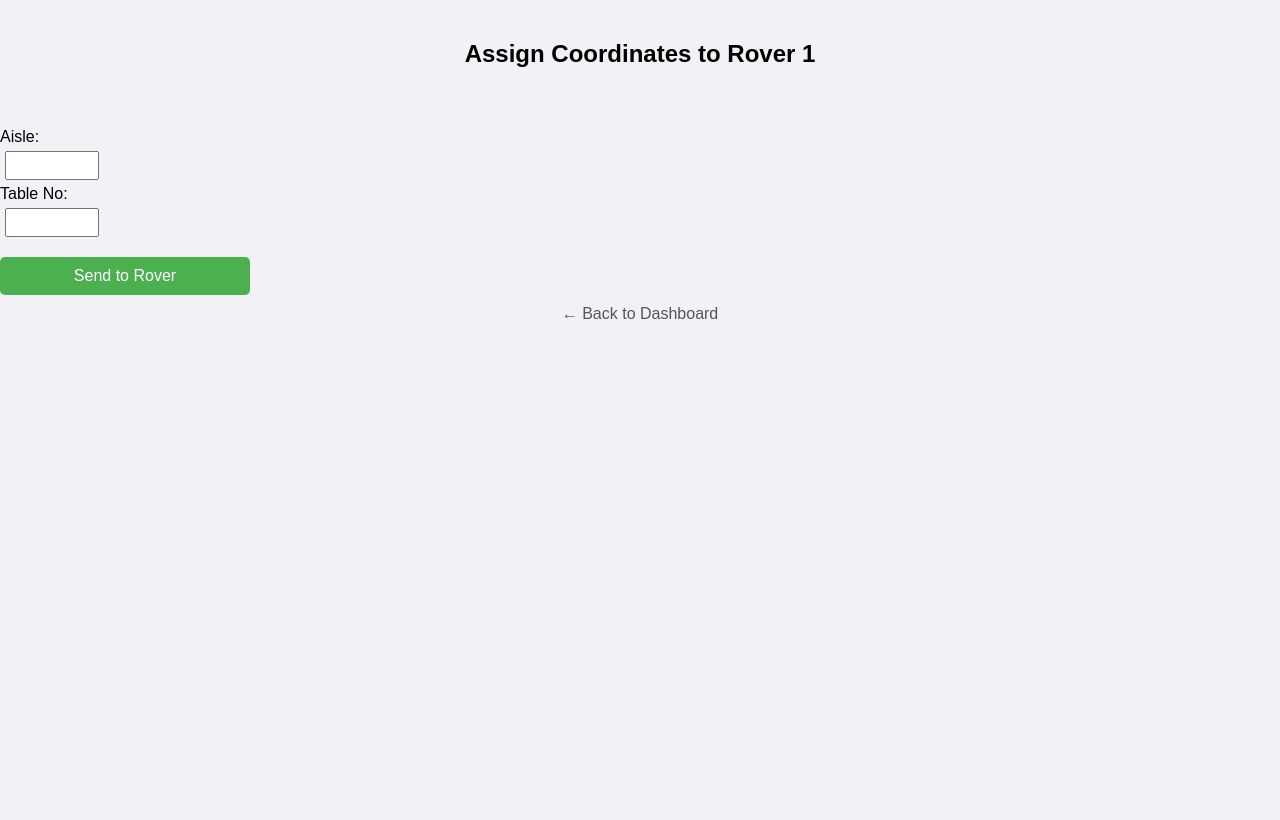
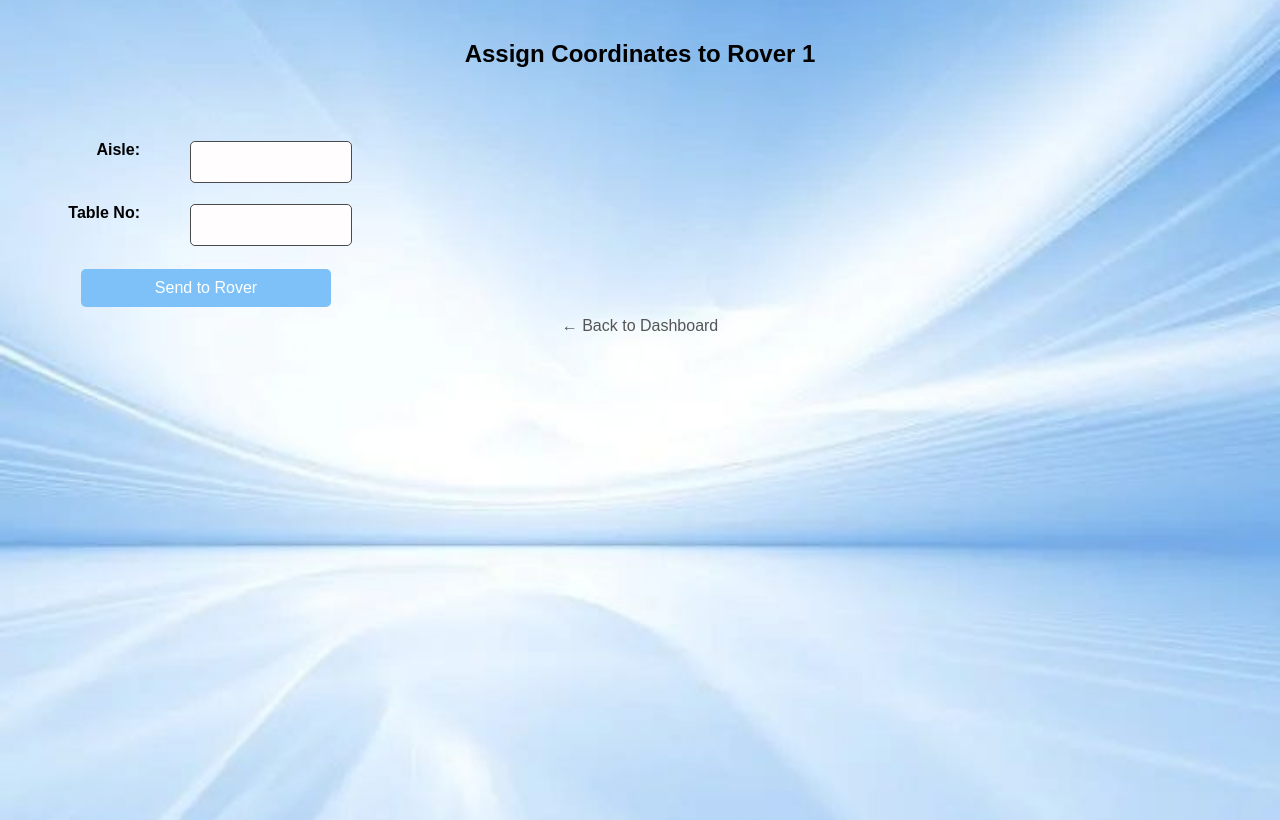
Before and after one commit to Akalya-s6282/Rover, a Flask app: page /rover/1 in a window 1280 px wide. Before the commit the page ends 319 px from the top, so only its background shows below. Run offline with Flask 3, Linux system fonts and the light colour scheme; data comes from the database, SQL or seed files in the repository.

Commit message:
Design: Background added and layout fixed

```diff
--- a/app.py
+++ b/app.py
@@ -69,7 +69,7 @@ def assign_coordinates(rover_id):
         rover.status = 'delivering'
         db.session.commit()
         # Redirect to ESP polling route
-        return redirect(url_for('get_rover_command', rover_id=rover.id))
+        # return redirect(url_for('get_rover_command', rover_id=rover.id))
     return render_template("assign.html", rover=rover)
 
 # ESP polls this route to get latest command
--- a/static/css/style.css
+++ b/static/css/style.css
@@ -1,7 +1,13 @@
 /* General Body */
 body {
+  background-image: url('pictures/background.jpg');
+  background-size: cover;      /* Scales the image to cover the screen */
+  background-position: center; /* Centers the image */
+  background-repeat: no-repeat;
+  min-height: 100vh;           /* Forces the body to be the full height of the screen */
+  margin: 0;
   font-family: Arial, sans-serif;
-  background: #f0f2f5;
+  /* background-color: #ef5614;  */
   margin: 0;
   padding: 0;
 }
@@ -23,21 +29,24 @@ h1, h2 {
 .container-coordinates {
   display: flex;
   flex-direction: column!important;
-  text-align: left;
+  align-items: flex-start;
   gap: 20px;
   padding: 20px;
+  width: fit-content;
 }
 .container_coordinates form {
   display: flex;
   flex-direction: column;
+  align-items: center;
   gap: 10px;
   width: 250px;
 }
 .Coordinates form button {
   margin-top: 15px;
   padding: 10px 20px;
+  align-self: center;
   width: 250px;
-  background: #4CAF50;
+  background: #7dc1f8;
   color: white;
   border: none;
   cursor: pointer;
@@ -98,17 +130,54 @@ form {
   margin-top: 20px;
   text-align: center;
 }
+
+/* Container for each form row */
+.Aisle, .TableNo, .submit-button {
+  display: flex;
+  flex-direction: row;
+  align-self: center;
+  padding: 8px 0;      /* Cleaner spacing */
+  margin-top: 5px;
+}
+
+/* Ensure labels have the same width so inputs align */
+.Aisle label, .TableNo label {
+  width: 80px;
+  text-align: right;   /* Right-align text for a professional look */
+  margin-right: 15px;  /* Space between label and input */
+  font-weight: bold;
+}
+
+/* Optional: Make inputs look consistent with your Rover theme */
+input[type="number"] {
+  width: 150px;
+  height: 30px;
+  margin-left: 35px;
+  background: #fffdfd;
+  color: rgb(0, 0, 0);
+  border: 1px solid #4a4a4a;
+  border-radius: 5px;
+  padding: 5px;
+  font-size: 16px;      /* Standard width for the number boxes */
+}
 .Coordinates {
   display: flex;
   flex-direction: column;
   margin-top: 20px;
-  text-align: left;
+  margin-left: 30px;
+  align-items: flex-start;
 }
 
 input {
+  width: 150px;
+  height: 30px;
+  margin-left: 35px;
+  background: #fffdfd;
+  color: rgb(0, 0, 0);
+  border: 1px solid #4a4a4a;
+  border-radius: 5px;
   padding: 5px;
-  margin: 5px;
-  width: 80px;
+  font-size: 16px;
 }
 
 button {
--- a/templates/assign.html
+++ b/templates/assign.html
@@ -10,11 +10,15 @@
     <h2>Assign Coordinates to {{ rover.name }}</h2>
     <div class ="Coordinates">
       <form class="Coordinates" method="POST">
+      <div class ="Aisle">
       <label>Aisle:</label>
       <input type="number" name="lat" required>
-
+      </div>
+      <div class ="TableNo">
       <label>Table No:</label>
       <input type="number" name="lon" required>
+
+      </div>
 
       <button type="submit">Send to Rover</button>
     </form>
--- a/templates/index.html
+++ b/templates/index.html
@@ -26,7 +26,7 @@
     <div class="add-button" onclick="showForm()">+</div>
   </div>
 
-  <form id="addForm" method="POST">
+  <form class= "add" id="addForm" method="POST">
     <input type="text" name="name" placeholder="Rover Name" required>
     <button type="submit">Add Rover</button>
   </form>
```
Also changed, not shown: other parts of static/css/style.css (+28 -4 lines), static/css/pictures/background.jpg (added).
